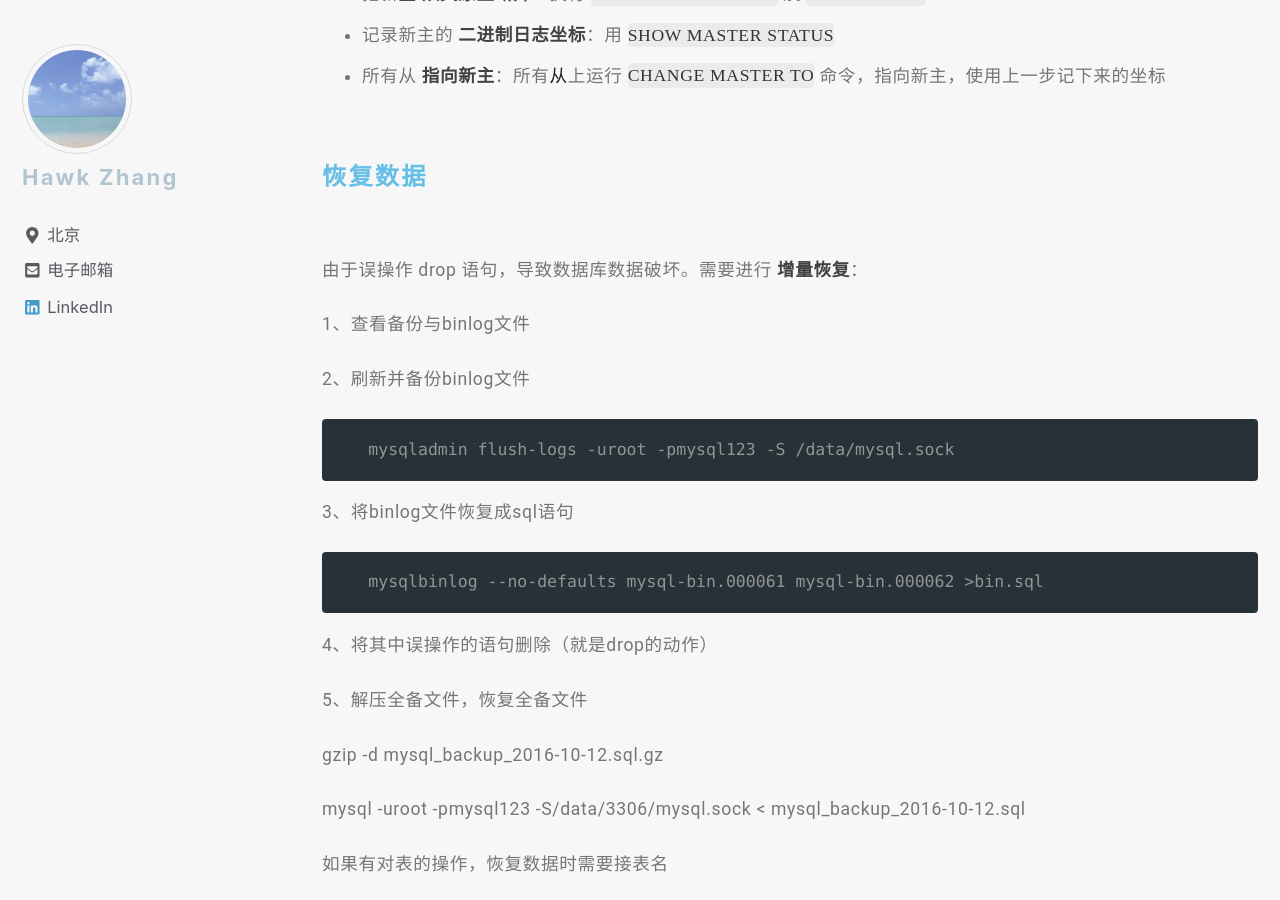
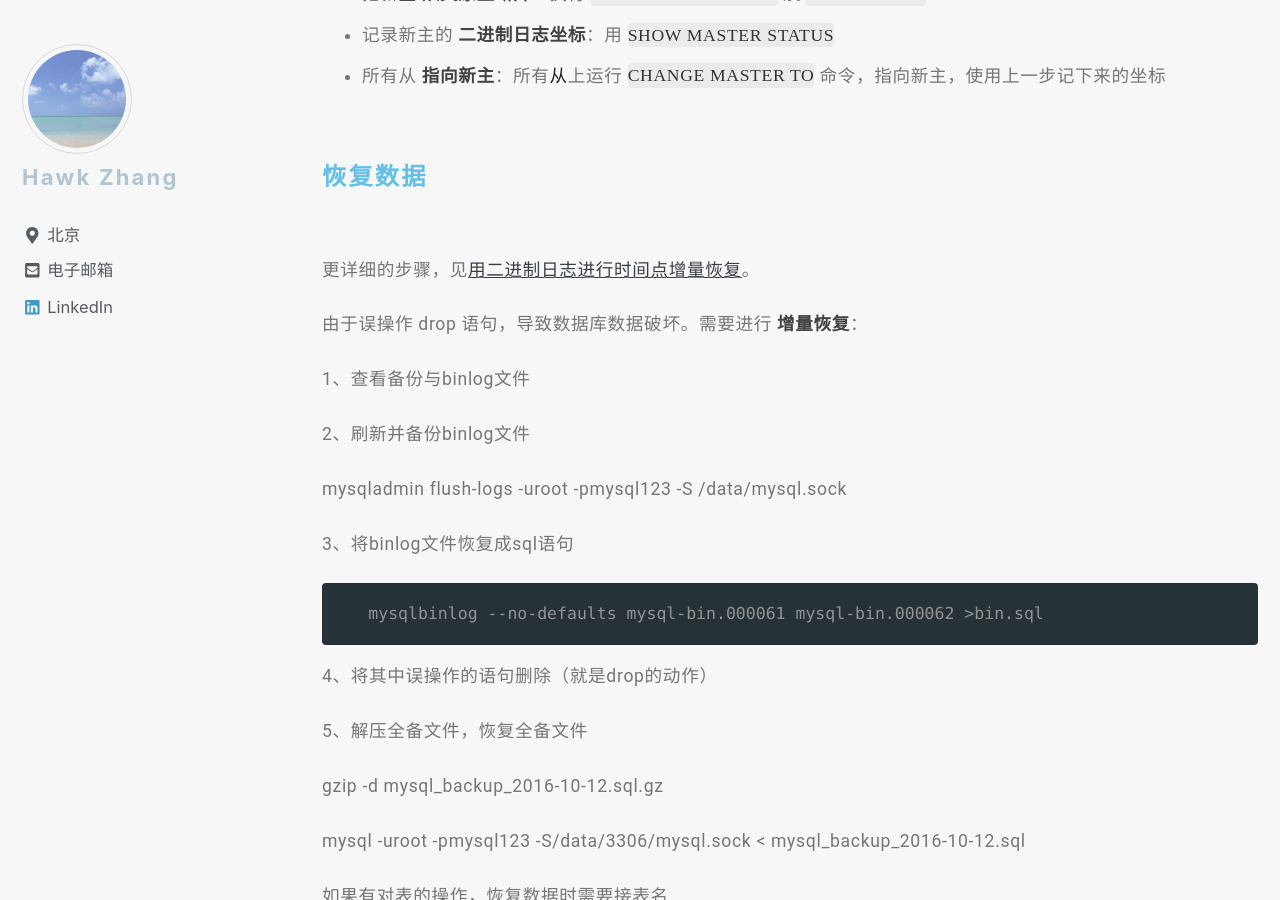
Before and after one commit to narru888/linotes_note, a Jekyll site: the page built from _posts/devop/2017-05-01-troubleshooting.md, in a window 1280 px wide and 900 px high, scrolled down 7265 px. Built offline with Jekyll 4.4.1, drawn with Linux system fonts in a browser that asks for light colours; nearby versions of some CDN libraries; a script that is not in the unit is left out.

Commit message:
update on 2018-08-19 11:30:01 CST

```diff
--- a/_posts/devop/2017-05-01-troubleshooting.md
+++ b/_posts/devop/2017-05-01-troubleshooting.md
@@ -238,13 +238,15 @@ $ sudo nginx -s reload
 
 #### 恢复数据
 
+更详细的步骤，见[用二进制日志进行时间点增量恢复](https://linotes.imliloli.com/mysql/backup/#用二进制日志进行时间点增量恢复)。
+
 由于误操作 drop 语句，导致数据库数据破坏。需要进行 **增量恢复**：
 
 1、查看备份与binlog文件
 
 2、刷新并备份binlog文件
 
-       mysqladmin flush-logs -uroot -pmysql123 -S /data/mysql.sock
+mysqladmin flush-logs -uroot -pmysql123 -S /data/mysql.sock
 
 3、将binlog文件恢复成sql语句
 
```
